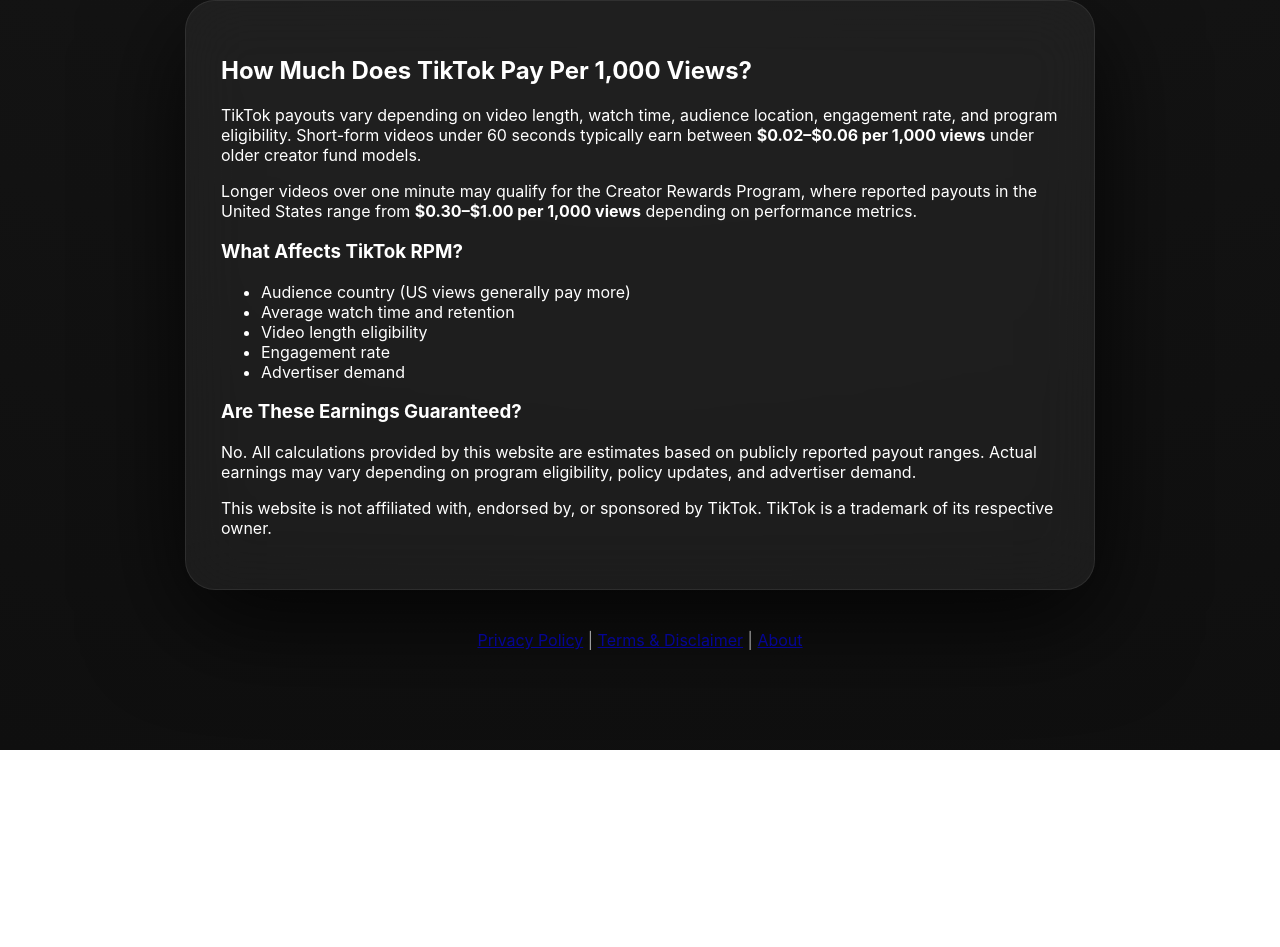
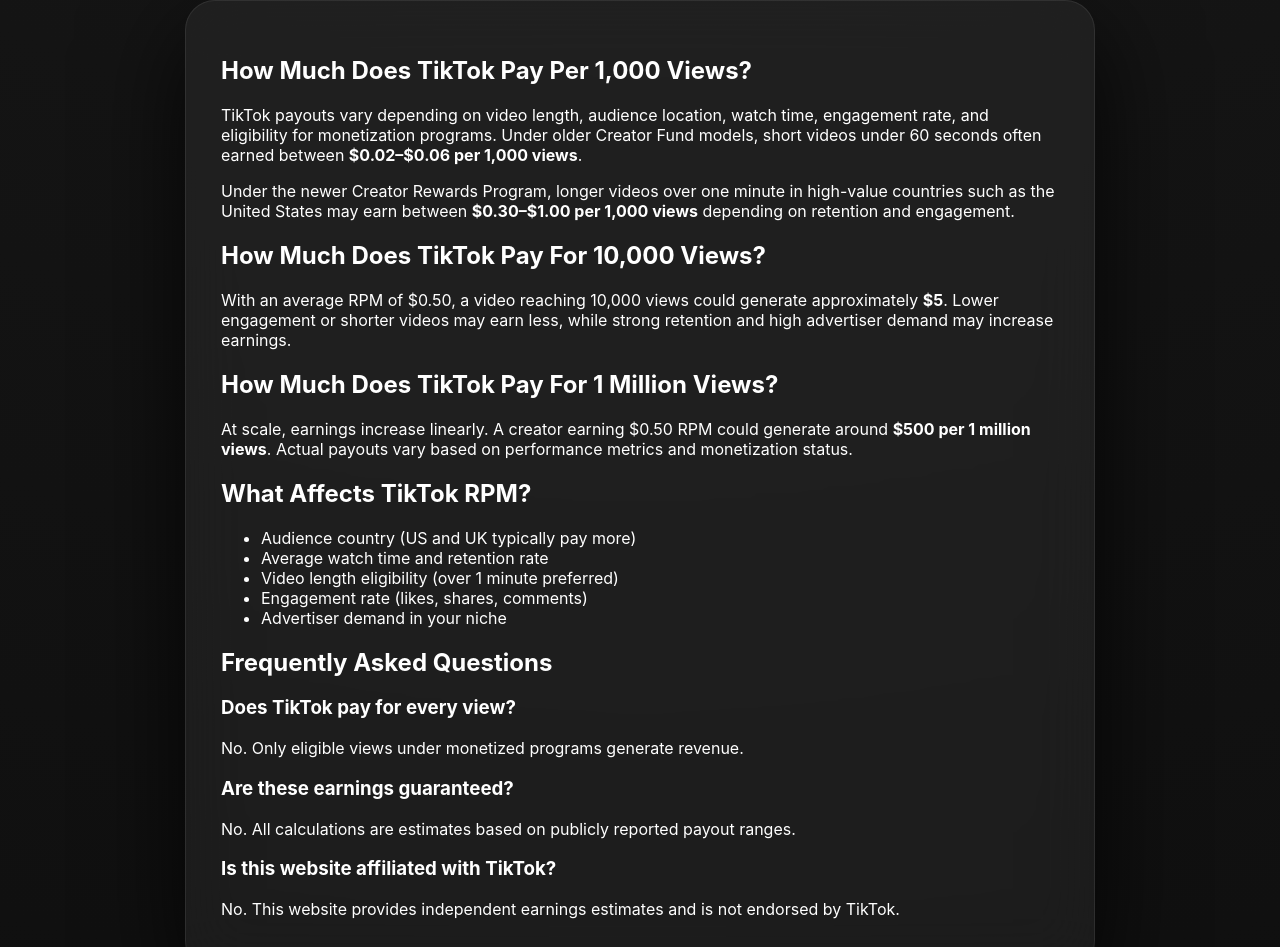
Before and after one commit to KKshark11/TikTokPayCalculator, a website: page index.html in a window 1280 px wide. Shown: the part 1540-2487 px from the top of the page. Before the commit the page ends 2290 px from the top, so only its background shows below. Drawn offline with nearby package versions, Linux system fonts and the light colour scheme.

Commit message:
Expanded homepage SEO content

```diff
--- a/index.html
+++ b/index.html
@@ -7,21 +7,16 @@
     <meta charset="UTF-8">
     <meta name="viewport" content="width=device-width, initial-scale=1.0">
 
-    <!-- SEO Meta -->
     <meta name="description"
         content="Realistic TikTok earnings calculator. Estimate how much TikTok pays per 1,000 views based on video length, watch time, engagement rate, country, and content type.">
-    <meta name="keywords"
-        content="TikTok earnings calculator, TikTok RPM, how much does TikTok pay, TikTok pay per 1000 views, TikTok creator rewards estimate">
+
     <meta name="author" content="TikTok Pay Calculator">
 
     <link rel="stylesheet" href="style.css">
+    <link rel="icon" type="image/png" href="/favicon.png">
 
-    <!-- Chart -->
     <script src="https://cdn.jsdelivr.net/npm/chart.js"></script>
 
-    <link rel="icon" type="image/png" href="/favicon.png">
-
-    <!-- Analytics -->
     <script defer src="https://cloud.umami.is/script.js"
         data-website-id="d5b8a882-e9b2-4df5-9f77-911c5a49c5e3"></script>
 </head>
@@ -34,6 +29,8 @@
         <p class="subtitle">
             Realistic estimate based on country, engagement, watch time, video length & niche.
         </p>
+
+        <!-- Calculator Card -->
 
         <div class="card glass">
 
@@ -87,6 +84,8 @@
 
         </div>
 
+        <!-- Results -->
+
         <div class="results card glass" id="results">
 
             <div class="stats-grid">
@@ -101,52 +100,65 @@
             </div>
 
             <canvas id="growthChart"></canvas>
-
             <p id="breakdown" class="disclaimer"></p>
 
         </div>
 
-        <!-- SEO Content Section -->
+        <!-- Expanded SEO Content -->
 
         <div class="card glass">
 
             <h2>How Much Does TikTok Pay Per 1,000 Views?</h2>
 
             <p>
-                TikTok payouts vary depending on video length, watch time, audience location,
-                engagement rate, and program eligibility. Short-form videos under 60 seconds
-                typically earn between <strong>$0.02–$0.06 per 1,000 views</strong>
-                under older creator fund models.
+                TikTok payouts vary depending on video length, audience location, watch time,
+                engagement rate, and eligibility for monetization programs.
+                Under older Creator Fund models, short videos under 60 seconds
+                often earned between <strong>$0.02–$0.06 per 1,000 views</strong>.
             </p>
 
             <p>
-                Longer videos over one minute may qualify for the Creator Rewards Program,
-                where reported payouts in the United States range from
-                <strong>$0.30–$1.00 per 1,000 views</strong> depending on performance metrics.
+                Under the newer Creator Rewards Program, longer videos over one minute
+                in high-value countries such as the United States may earn between
+                <strong>$0.30–$1.00 per 1,000 views</strong> depending on retention and engagement.
             </p>
 
-            <h3>What Affects TikTok RPM?</h3>
+            <h2>How Much Does TikTok Pay For 10,000 Views?</h2>
+
+            <p>
+                With an average RPM of $0.50, a video reaching 10,000 views could generate
+                approximately <strong>$5</strong>. Lower engagement or shorter videos may earn less,
+                while strong retention and high advertiser demand may increase earnings.
+            </p>
+
+            <h2>How Much Does TikTok Pay For 1 Million Views?</h2>
+
+            <p>
+                At scale, earnings increase linearly. A creator earning $0.50 RPM
+                could generate around <strong>$500 per 1 million views</strong>.
+                Actual payouts vary based on performance metrics and monetization status.
+            </p>
+
+            <h2>What Affects TikTok RPM?</h2>
 
             <ul>
-                <li>Audience country (US views generally pay more)</li>
-                <li>Average watch time and retention</li>
-                <li>Video length eligibility</li>
-                <li>Engagement rate</li>
-                <li>Advertiser demand</li>
+                <li>Audience country (US and UK typically pay more)</li>
+                <li>Average watch time and retention rate</li>
+                <li>Video length eligibility (over 1 minute preferred)</li>
+                <li>Engagement rate (likes, shares, comments)</li>
+                <li>Advertiser demand in your niche</li>
             </ul>
 
-            <h3>Are These Earnings Guaranteed?</h3>
+            <h2>Frequently Asked Questions</h2>
 
-            <p>
-                No. All calculations provided by this website are estimates based on publicly
-                reported payout ranges. Actual earnings may vary depending on program
-                eligibility, policy updates, and advertiser demand.
-            </p>
+            <h3>Does TikTok pay for every view?</h3>
+            <p>No. Only eligible views under monetized programs generate revenue.</p>
 
-            <p>
-                This website is not affiliated with, endorsed by, or sponsored by TikTok.
-                TikTok is a trademark of its respective owner.
-            </p>
+            <h3>Are these earnings guaranteed?</h3>
+            <p>No. All calculations are estimates based on publicly reported payout ranges.</p>
+
+            <h3>Is this website affiliated with TikTok?</h3>
+            <p>No. This website provides independent earnings estimates and is not endorsed by TikTok.</p>
 
         </div>
 
@@ -161,6 +173,7 @@
     </div>
 
     <script src="script.js"></script>
+
 </body>
 
 </html>
```
